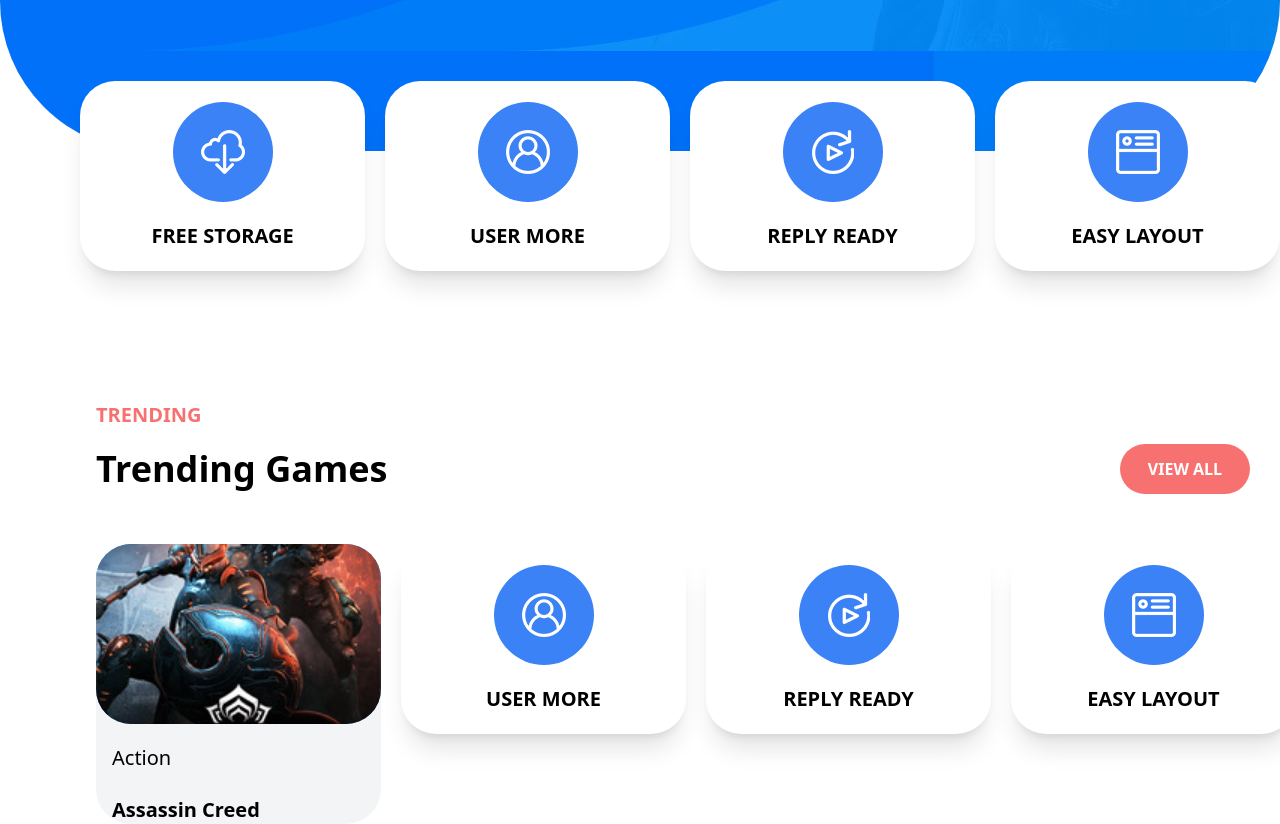
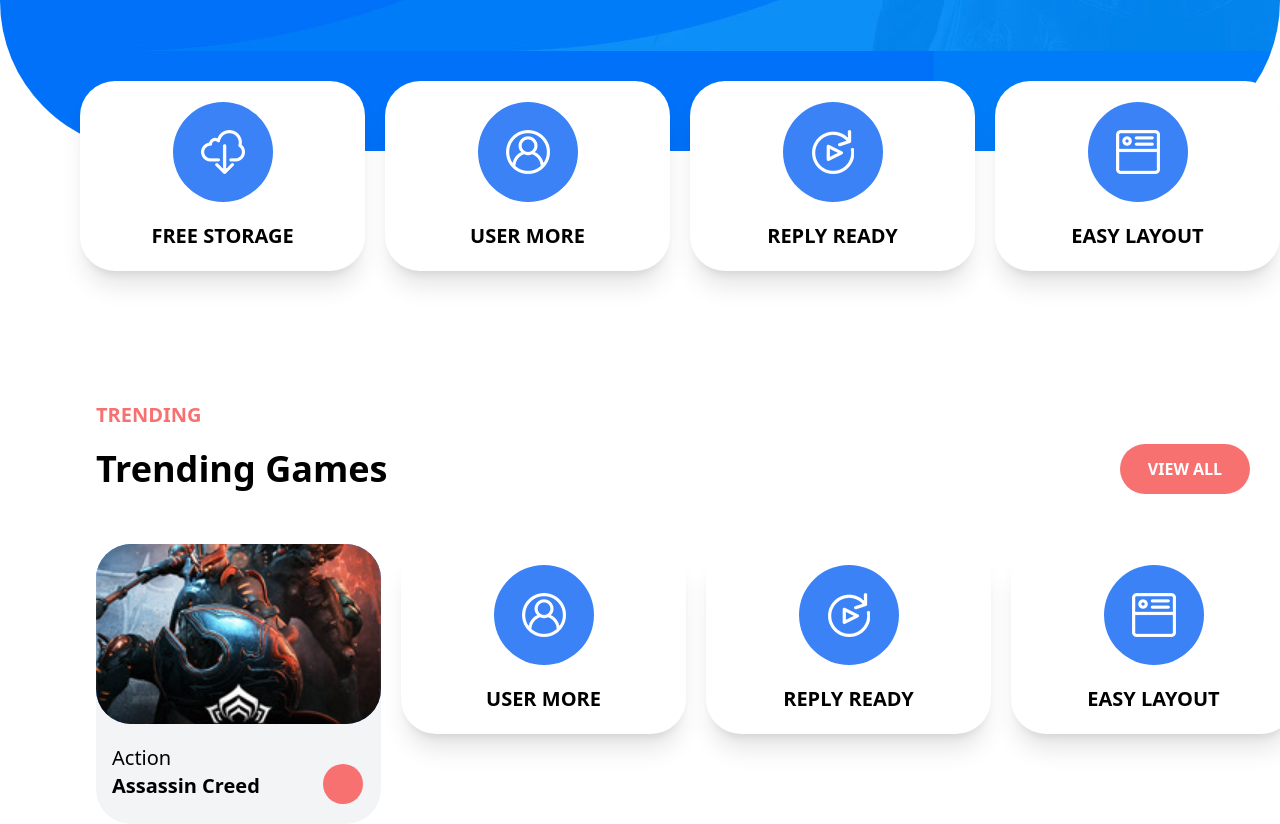
Before and after one commit to AntoineMHB/gaming_site_clone, a website built with Vite: page index.html in a window 1280 px wide. Shown: the part 899-1723 px from the top of the page. Built offline with nearby package versions, Linux system fonts and the light colour scheme.

Commit message:
the trending game card almost done

```diff
--- a/index.html
+++ b/index.html
@@ -137,13 +137,22 @@
                <img src="images/top-game-01.jpg" alt="featured-01" class="w-full h-full object-cover rounded-[35px]">
             </div>
 
-            <div class="pt-20px grid-cols-2">
+            <div class="pt-20px grid-cols-2 space-x-52">
                <div class="absolute left-28">
-                  <p class="text-xl text-black pt-5">Action</p> <br>
-                  <p class="text-xl text-black font-bold">Assassin Creed</p>
+                  <div>
+                     <p class="text-xl text-black pt-5">Action</p>
+                  </div>
 
+                  <div>
+                     <p class="text-xl text-black font-bold">Assassin Creed</p>
+                  </div>
                </div>
 
+               <div class="pt-10">
+                  <div class="right-0 w-[40px] h-[40px] bg-red-400 hover:bg-blue-500 rounded-full">
+                     <!-- <img src="images/featured-01.png" alt="featured-01"> -->
+                  </div>
+               </div>
 
 
 
```
